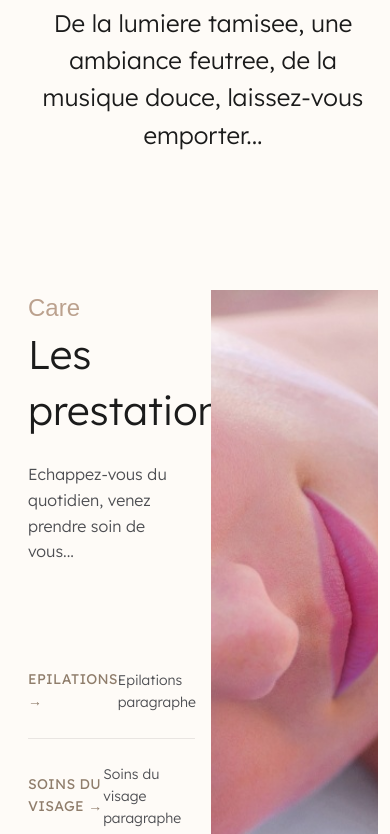
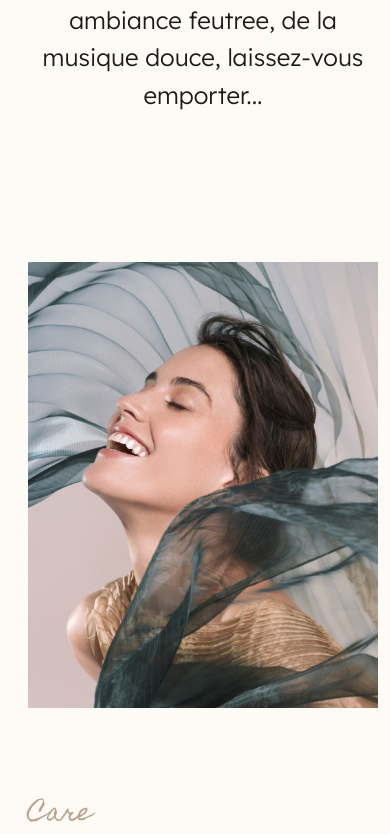
Before and after one commit to ale-sain/institut-project, a Next.js app in the folder test-app/: page / in a window 390 px wide. Shown: the part 1166-2000 px from the top of the page. Built offline with nearby package versions, Linux system fonts and the light colour scheme.

Commit message:
prestation list responsivity smartphone and marge ok

```diff
--- a/test-app/src/app/layout.tsx
+++ b/test-app/src/app/layout.tsx
@@ -17,6 +17,9 @@ export default function RootLayout({
         <link rel="preconnect" href="https://fonts.googleapis.com" />
         <link rel="preconnect" href="https://fonts.gstatic.com" crossOrigin="anonymous" />
         <link href="https://fonts.googleapis.com/css2?family=Lexend:wght@100..900&display=swap" rel="stylesheet" />
+        <link rel="preconnect" href="https://fonts.googleapis.com" />
+        <link rel="preconnect" href="https://fonts.gstatic.com" crossOrigin />
+        <link href="https://fonts.googleapis.com/css2?family=Homemade+Apple&display=swap" rel="stylesheet"></link>
       </head>
       <body className="body">
         {/* <NavBar /> */}
--- a/test-app/src/app/prestations.tsx
+++ b/test-app/src/app/prestations.tsx
@@ -1,9 +1,8 @@
 import React from "react"
 import ListPrestation from "./list-presta"
-import '../styles/globals.css'
 import '../styles/prestations.css'
 import Image from 'next/image'
-import TeteImg from '../img/tete.jpeg'
+import TeteImg from '../img/sourire.jpeg'
 
 export default function Prestations() {
   return (
@@ -12,12 +11,14 @@ export default function Prestations() {
         <div className="container w-container">
           <div className="grid reverse">
             <div className="grid-item _50">
+              <div className="presta-left-wrapper">
                 <div className="decorative">Care</div>
                 <h2>Les prestations</h2>
                 <p className="paragraph grey">
                   Echappez-vous du quotidien, venez prendre soin de vous...
                 </p>
                 <ListPrestation />
+              </div>
             </div>
             <div className="grid-item _50">
               <div className="presta-img-wrapper">
--- a/test-app/src/styles/accueil.css
+++ b/test-app/src/styles/accueil.css
@@ -5,7 +5,7 @@
 .container.home {
     justify-content: center;
     align-items: center;
-    padding-bottom: 0;
+    /* padding-bottom: 0; */
     display: flex;
 }
 
@@ -87,7 +87,7 @@ img {
     }
 
     .container.home {
-        margin-top:7rem;
+        margin-top:2rem;
     }
 
     .grid-item {
@@ -99,7 +99,7 @@ img {
     }
 
     .about {
-        padding-top: 20px;
+        padding-top: 10px;
         align-items: center;
     }
 
--- a/test-app/src/styles/list-presta.css
+++ b/test-app/src/styles/list-presta.css
@@ -61,3 +61,18 @@ font-size: 14px;
     margin: 0; /* Ajustez selon les besoins */
     padding: 0; /* Ajustez selon les besoins */
 }
+
+@media screen and (max-width: 550px) {
+    .specialist-wrapper {
+        margin-top: 20px;
+    }
+
+    .specialist-item:hover {
+        box-shadow: inset 0 120px #e9e5e2;
+      }
+
+      .specialist-item {
+        flex-direction: column;
+        align-items: flex-start;
+      }
+}
--- a/test-app/src/styles/prestations.css
+++ b/test-app/src/styles/prestations.css
@@ -2,16 +2,22 @@
     width:50%;
 }
 
+.presta-left-wrapper {
+    height: 100%;
+    padding-bottom: 40px;
+    padding-right: 40px;
+}
+
 .presta-img-wrapper {
     width: 100%;
-    height: 100%;
+    height: 90%;
     padding-bottom: 0;
     overflow: hidden;
 }
 
 .img-presta {
     width:100%;
-    height:120%;
+    height:100%;
     object-fit:cover;
 }
 
@@ -21,3 +27,26 @@ img {
     display: inline-block;
     border:0;
 }
+
+@media screen and (max-width: 1024px) {
+    .grid-item {
+        padding: 8px;
+        position: relative;
+    }
+
+    .grid-item._50 {
+        width: 100%;
+        padding-top: 20px;
+        padding-bottom: 20px;
+    }
+
+    .grid.reverse {
+        flex-wrap:wrap-reverse;
+    }
+
+    .presta-left-wrapper {
+        height: 100%;
+        padding-bottom: 0;
+        padding-right: 0;
+    }
+}
--- a/test-app/src/styles/revealAnimation.css
+++ b/test-app/src/styles/revealAnimation.css
@@ -117,6 +117,7 @@ img {
 
 .box {
     background: #fefbf7;
+    /* background-color: #1b1b1b; */
     opacity: 0;
     position: absolute;
     top: 0;
```
Lines whose indentation alone changed are shown as unchanged.
